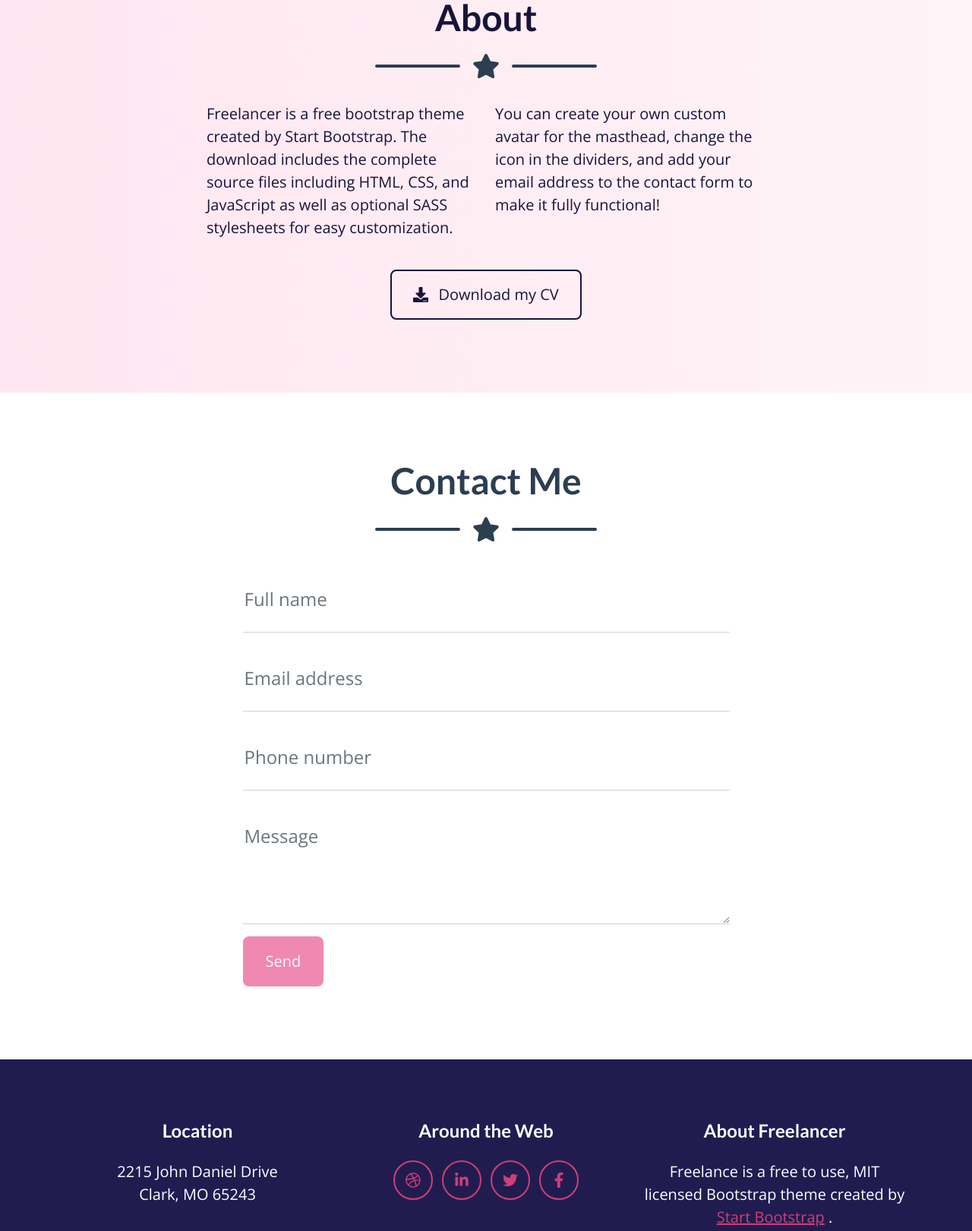
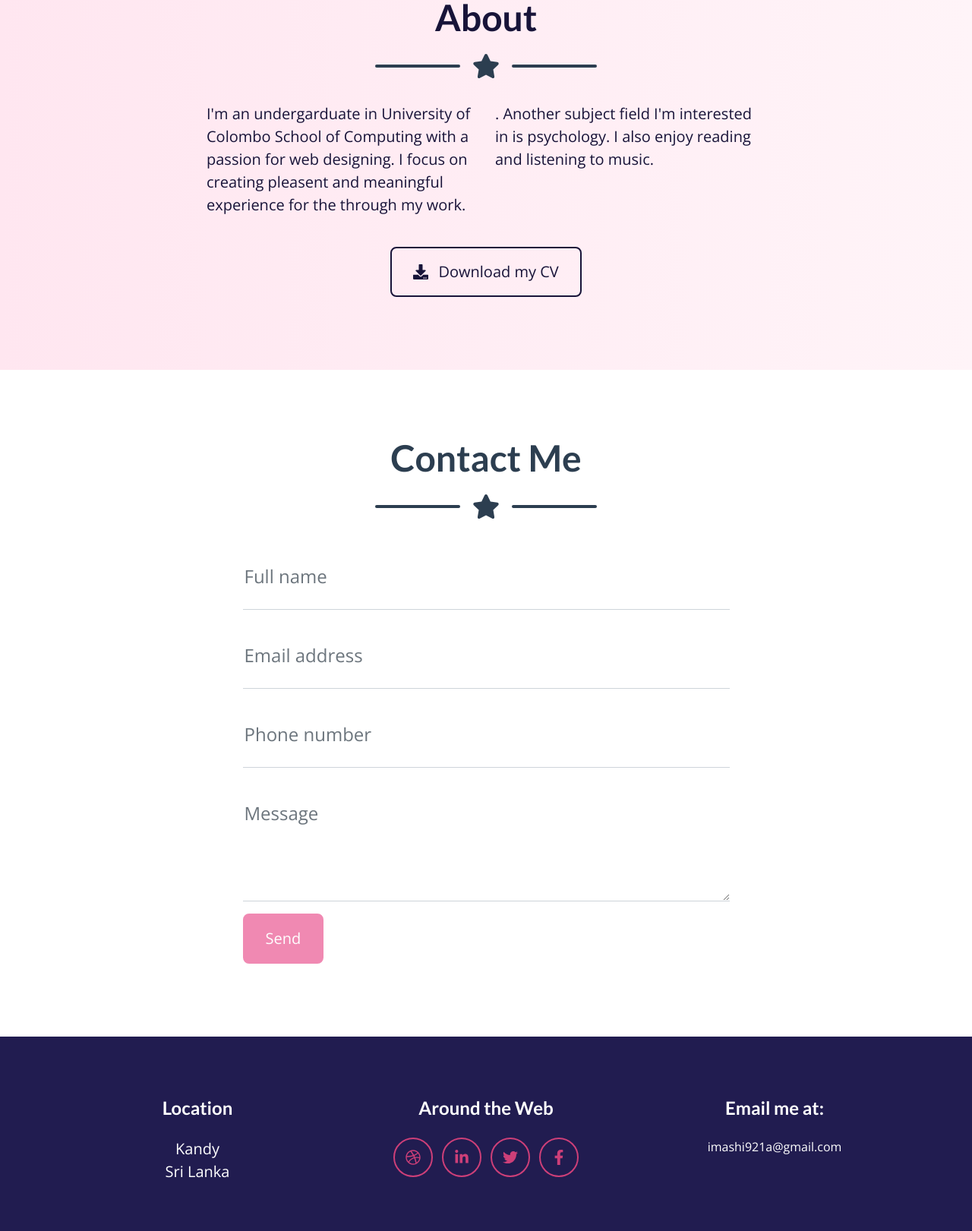
Before and after one commit to ImashiAD/Imashiad.github.io, a plain HTML site: page index.html in a window 1280 px wide. Shown: the part 1757-3378 px from the top of the page at 76% size. Drawn offline with nearby package versions, Linux system fonts and the light colour scheme; files whose address does not match are found by name.

Commit message:
aboout section

```diff
--- a/index.html
+++ b/index.html
@@ -156,13 +156,13 @@
             <!-- About Section Content-->
             <div class="row">
                 <div class="col-lg-4 ms-auto">
-                    <p class="lead">Freelancer is a free bootstrap theme created by Start Bootstrap. The download
-                        includes the complete source files including HTML, CSS, and JavaScript as well as optional SASS
-                        stylesheets for easy customization.</p>
+                    <p class="lead">I'm an undergarduate in University of Colombo School of Computing with a passion for
+                        web designing. I focus on creating pleasent and meaningful experience for the through my work.
+                    </p>
                 </div>
                 <div class="col-lg-4 me-auto">
-                    <p class="lead">You can create your own custom avatar for the masthead, change the icon in the
-                        dividers, and add your email address to the contact form to make it fully functional!</p>
+                    <p class="lead">. Another subject field I'm interested in is psychology. I also enjoy reading and
+                        listening to music.</p>
                 </div>
             </div>
             <!-- About Section Button-->
@@ -262,10 +262,10 @@
                 <!-- Footer Location-->
                 <div class="col-lg-4 mb-5 mb-lg-0">
                     <h4 class="text-uppercase mb-4">Location</h4>
-                    <p class="lead mb-0">
-                        2215 John Daniel Drive
-                        <br />
-                        Clark, MO 65243
+                    <p class="lead mb-0 text-lg-center">
+                        Kandy
+                        <br>
+                        Sri Lanka
                     </p>
                 </div>
                 <!-- Footer Social Icons-->
@@ -284,12 +284,10 @@
                 </div>
                 <!-- Footer About Text-->
                 <div class="col-lg-4">
-                    <h4 class="text-uppercase mb-4">About Freelancer</h4>
-                    <p class="lead mb-0">
-                        Freelance is a free to use, MIT licensed Bootstrap theme created by
-                        <a href="http://startbootstrap.com">Start Bootstrap</a>
-                        .
-                    </p>
+                    <h4 class="text-uppercase mb-4">Email me at:</h4>
+                    <a href="mailto:imashi921a@gmail.com" class="email">
+                        imashi921a@gmail.com
+                    </a>
                 </div>
             </div>
         </div>
```
Also changed, not shown: css/styles.css.
